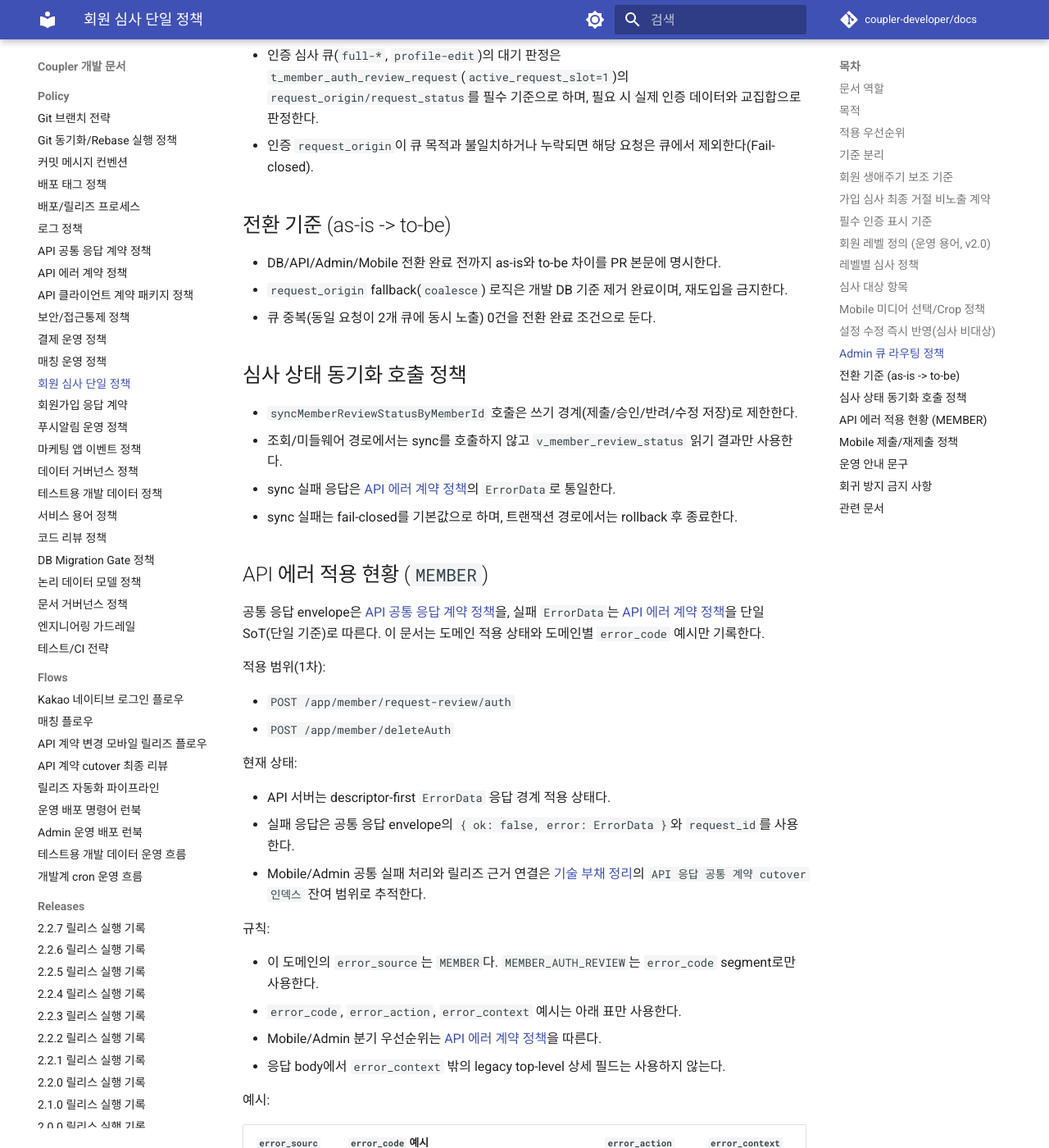
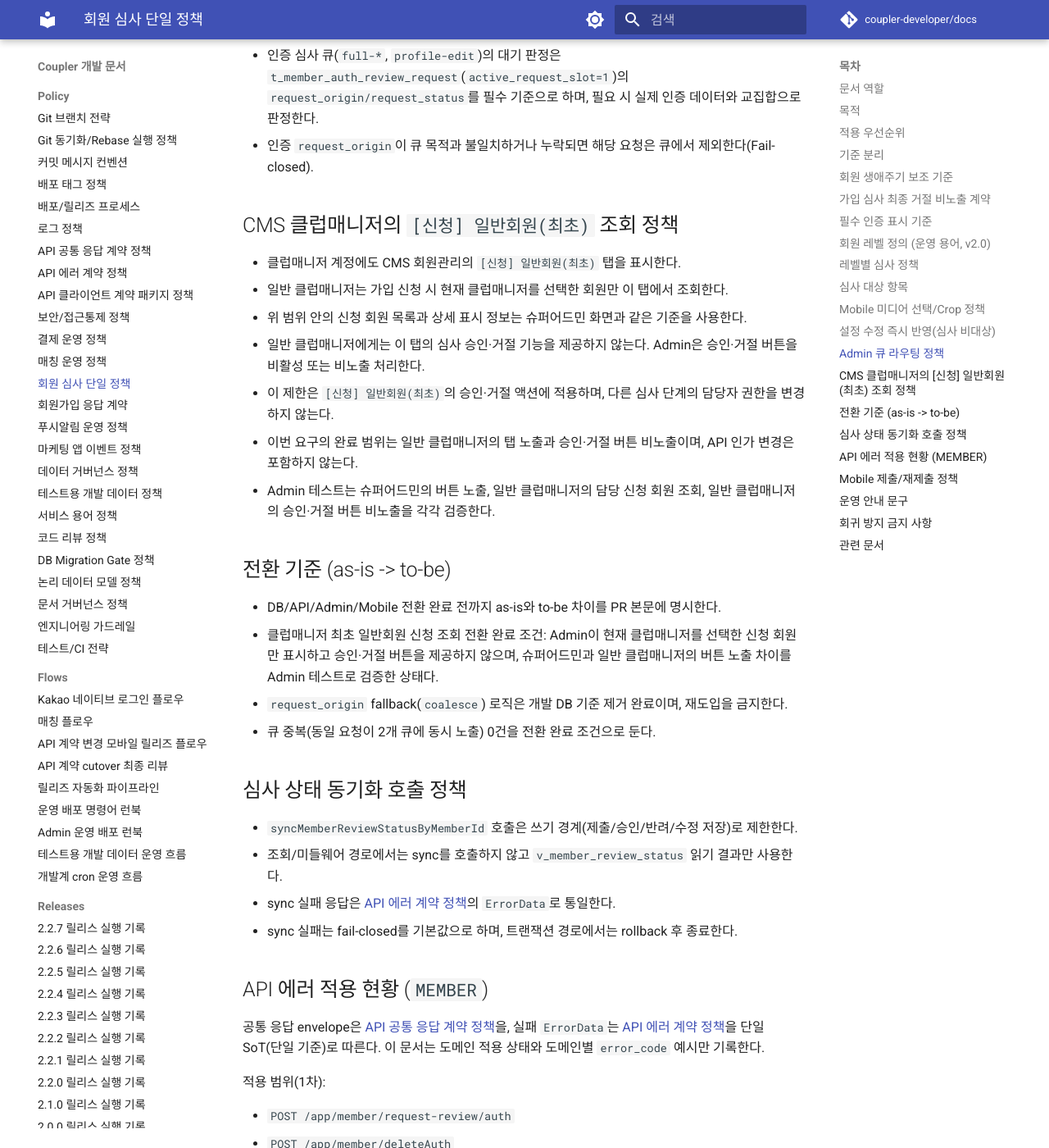
Before and after one commit to coupler-developer/docs, an MkDocs documentation site: the page built from content/policy/member-review-policy.md, in a window 1280 px wide and 1400 px high, scrolled down 6860 px. Shown: the whole window at 82% size. Built offline with MkDocs 1.6.1 and Material for MkDocs 9.7.7, drawn with Linux system fonts in a browser that asks for light colours; comment, search, counter and statistics services are not loaded.

Commit message:
docs: 클럽매니저 최초회원 심사 정책 추가

```diff
--- a/content/policy/member-review-policy.md
+++ b/content/policy/member-review-policy.md
@@ -174,9 +174,20 @@ Mobile에서 심사 제출 전에 적용하는 미디어 선택/Crop 기준은
 - 인증 심사 큐(`full-*`, `profile-edit`)의 대기 판정은 `t_member_auth_review_request`(`active_request_slot=1`)의 `request_origin/request_status`를 필수 기준으로 하며, 필요 시 실제 인증 데이터와 교집합으로 판정한다.
 - 인증 `request_origin`이 큐 목적과 불일치하거나 누락되면 해당 요청은 큐에서 제외한다(Fail-closed).
 
+## CMS 클럽매니저의 `[신청] 일반회원(최초)` 조회 정책
+
+- 클럽매니저 계정에도 CMS 회원관리의 `[신청] 일반회원(최초)` 탭을 표시한다.
+- 일반 클럽매니저는 가입 신청 시 현재 클럽매니저를 선택한 회원만 이 탭에서 조회한다.
+- 위 범위 안의 신청 회원 목록과 상세 표시 정보는 슈퍼어드민 화면과 같은 기준을 사용한다.
+- 일반 클럽매니저에게는 이 탭의 심사 승인·거절 기능을 제공하지 않는다. Admin은 승인·거절 버튼을 비활성 또는 비노출 처리한다.
+- 이 제한은 `[신청] 일반회원(최초)`의 승인·거절 액션에 적용하며, 다른 심사 단계의 담당자 권한을 변경하지 않는다.
+- 이번 요구의 완료 범위는 일반 클럽매니저의 탭 노출과 승인·거절 버튼 비노출이며, API 인가 변경은 포함하지 않는다.
+- Admin 테스트는 슈퍼어드민의 버튼 노출, 일반 클럽매니저의 담당 신청 회원 조회, 일반 클럽매니저의 승인·거절 버튼 비노출을 각각 검증한다.
+
 ## 전환 기준 (as-is -> to-be)
 
 - DB/API/Admin/Mobile 전환 완료 전까지 as-is와 to-be 차이를 PR 본문에 명시한다.
+- 클럽매니저 최초 일반회원 신청 조회 전환 완료 조건: Admin이 현재 클럽매니저를 선택한 신청 회원만 표시하고 승인·거절 버튼을 제공하지 않으며, 슈퍼어드민과 일반 클럽매니저의 버튼 노출 차이를 Admin 테스트로 검증한 상태다.
 - `request_origin` fallback(`coalesce`) 로직은 개발 DB 기준 제거 완료이며, 재도입을 금지한다.
 - 큐 중복(동일 요청이 2개 큐에 동시 노출) 0건을 전환 완료 조건으로 둔다.
 
```
